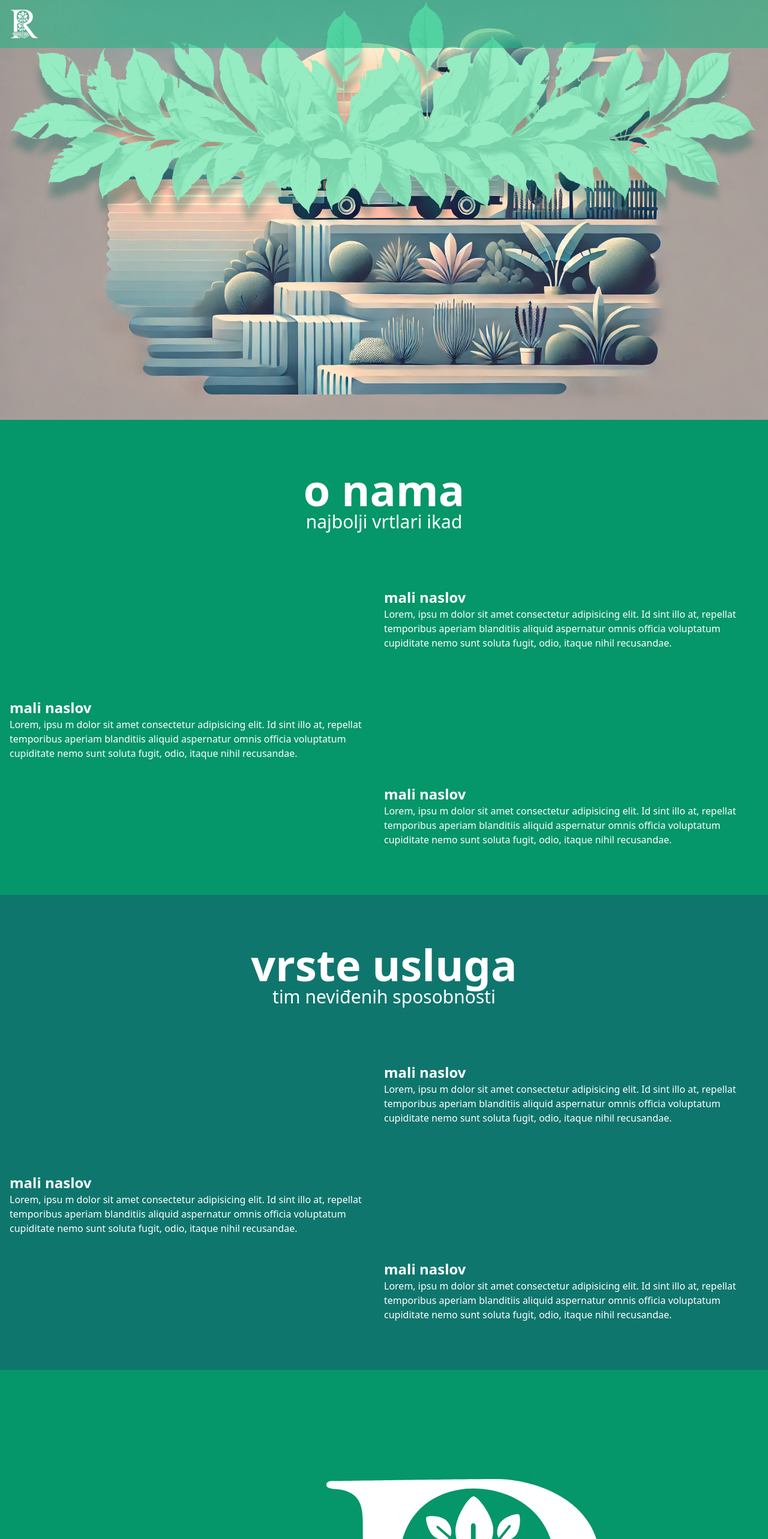
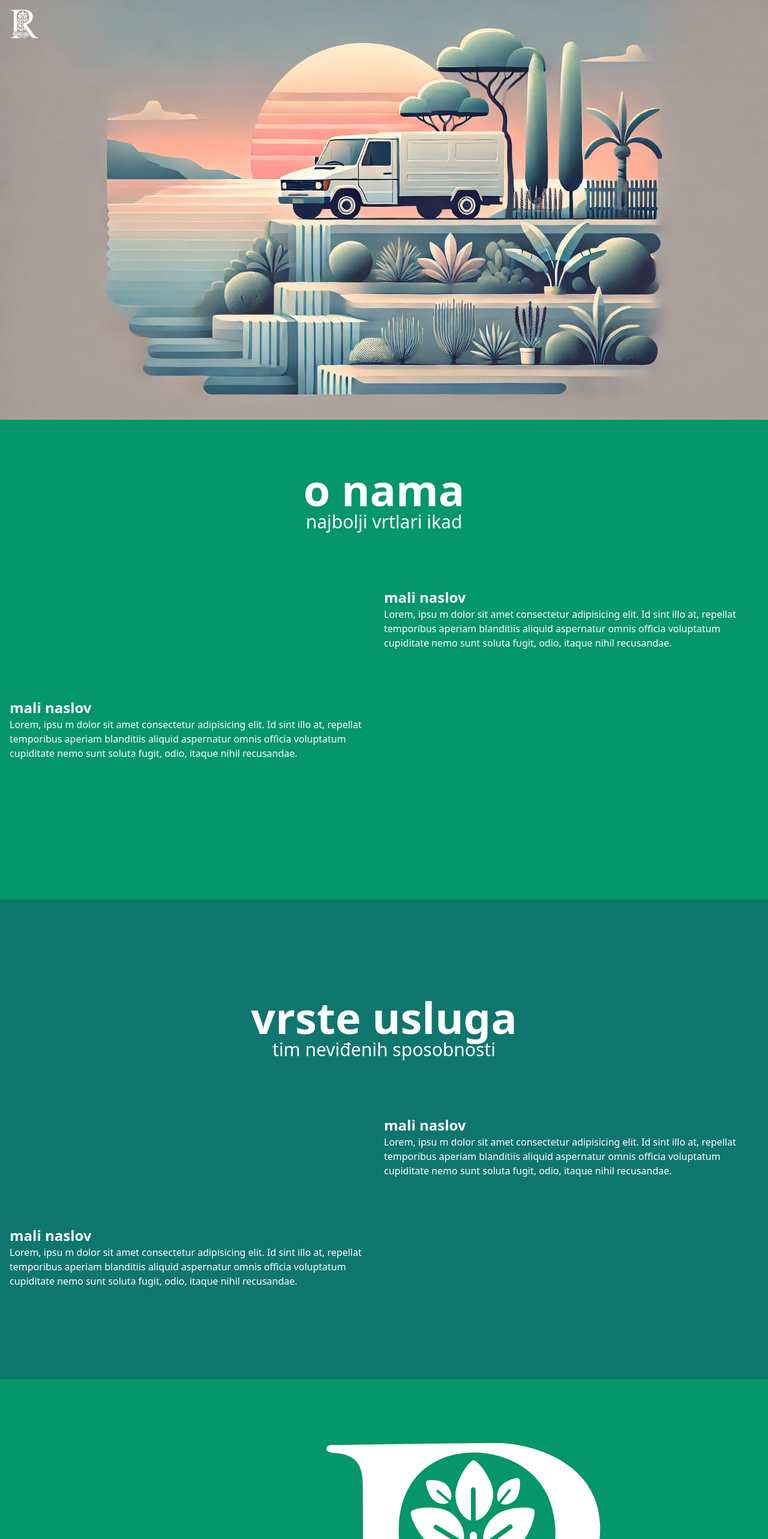
Before and after one commit to F00sh/rast, a Nuxt app: page / in a window 1280 px wide. Shown: the top 2566 px of the page at 60% size. Built offline with nearby package versions, Linux system fonts and the light colour scheme.

Commit message:
malo org komponente

```diff
--- a/components/About.vue
+++ b/components/About.vue
@@ -1,5 +1,5 @@
 <template>
-  <div class="h-full flex-1 justify-center bg-emerald-600 text-white px-4 pb-20 mb-auto pt-20">
+  <div class="h-screen justify-center bg-emerald-600 text-white px-4 pb-20 mb-auto pt-20">
     <div class="my-auto top-0 flex-1 w-full h-40 text-center">
       <h1 class="text-7xl font-bold">o nama</h1>
       <h2 class="text-3xl font-medium">najbolji vrtlari ikad</h2>
@@ -12,9 +12,6 @@
       <h3 class="font-bold text-2xl text-left">mali naslov</h3>
       <p>Lorem, ipsu m dolor sit amet consectetur adipisicing elit. Id sint illo at, repellat temporibus aperiam blanditiis aliquid aspernatur omnis officia voluptatum cupiditate nemo sunt soluta fugit, odio, itaque nihil recusandae.</p>
     </div>
-    <div class="w-1/2 right-0 ml-auto mt-10 text-md">
-      <h3 class="font-bold text-2xl text-left">mali naslov</h3>
-      <p>Lorem, ipsu m dolor sit amet consectetur adipisicing elit. Id sint illo at, repellat temporibus aperiam blanditiis aliquid aspernatur omnis officia voluptatum cupiditate nemo sunt soluta fugit, odio, itaque nihil recusandae.</p>
-    </div>
+
   </div>
 </template>
--- a/components/Blog.vue
+++ b/components/Blog.vue
@@ -1,5 +1,5 @@
 <template>
-  <div class="bg-emerald-600 pb-20 pt-20 flex flex-1 w-full items-center justify-between text-white">
+  <div class="bg-emerald-600 pb-20 pt-20 flex w-full h-screen items-center justify-between text-white">
     <div class="flex flex-col items-center justify-center w-max px-4 my-auto">
       <h1 class="font-black text-5xl text-center">ISKUSTVA S TERENA</h1>
       <button class="bg-white opacity-75 hover:opacity-95 text-emerald-600 py-3 px-12 rounded-3xl rounded-tl-none rounded-br-none mt-20 text-3xl font-black">BLOG</button>
--- a/components/Header.vue
+++ b/components/Header.vue
@@ -7,8 +7,5 @@
     class="w-full h-full object-cover"
   />
 </div>
-  <div class="absolute flex md:items-end md:justify-end w-full" >
-    <img src="/img/lovor_img.png" alt="lovor-višnja" class="object-cover">
-  </div>
 </div>
 </template>
--- a/components/Navbar.vue
+++ b/components/Navbar.vue
@@ -1,7 +1,7 @@
 <template>
   <div class="fixed top-0 left-0 z-50 w-full flex justify-between items-center">
     <transition>
-        <div v-if="mobileOpen" class="absolute flex w-screen h-screen inset-0 bg-gray-800 bg-opacity-0 backdrop-blur-sm z-40"
+        <div v-if="mobileOpen" class="absolute flex w-screen h-screen inset-0 bg-opacity-0 backdrop-blur-sm z-40"
           @click.self="mobileOpen = false">
         </div>
     </transition>
@@ -9,7 +9,7 @@
         enter-from-class="-translate-y-full" enter-to-class="translate-y-0"
         leave-active-class="transform transition-transform duration-300 ease-in-out" leave-from-class="translate-x-0"
         leave-to-class="-translate-y-full">
-    <div v-if="!mobileOpen" class="flex items-center justify-between w-full bg-emerald-500 bg-opacity-50 h-20 p-4">
+    <div v-if="!mobileOpen" class="flex items-center justify-between w-full bg-opacity-50 h-20 p-4">
       <NuxtLink to="/">
         <img src="/img/logo_img.svg" alt="Logo" class="h-16 w-auto" />
       </NuxtLink>
--- a/components/Services.vue
+++ b/components/Services.vue
@@ -1,5 +1,5 @@
 <template>
-  <div class="h-full flex-1 justify-center bg-teal-700 text-white px-4 pb-20 mb-auto pt-20">
+  <div class=" h-screen justify-center bg-teal-700 text-white px-4 pb-20 mb-auto pt-40">
     <div class="my-auto top-0 flex-1 w-full h-40 text-center">
       <h1 class="text-7xl font-bold">vrste usluga</h1>
       <h2 class="text-3xl font-medium">tim neviđenih sposobnosti</h2>
@@ -12,9 +12,6 @@
       <h3 class="font-bold text-2xl text-left">mali naslov</h3>
       <p>Lorem, ipsu m dolor sit amet consectetur adipisicing elit. Id sint illo at, repellat temporibus aperiam blanditiis aliquid aspernatur omnis officia voluptatum cupiditate nemo sunt soluta fugit, odio, itaque nihil recusandae.</p>
     </div>
-    <div class="w-1/2 right-0 ml-auto mt-10 text-md">
-      <h3 class="font-bold text-2xl text-left">mali naslov</h3>
-      <p>Lorem, ipsu m dolor sit amet consectetur adipisicing elit. Id sint illo at, repellat temporibus aperiam blanditiis aliquid aspernatur omnis officia voluptatum cupiditate nemo sunt soluta fugit, odio, itaque nihil recusandae.</p>
-    </div>
+
   </div>
 </template>
```
